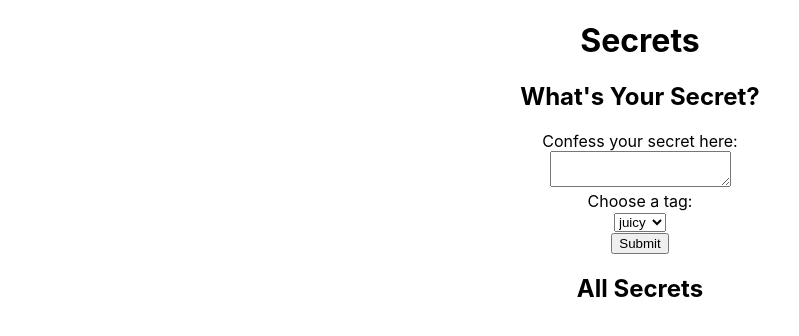
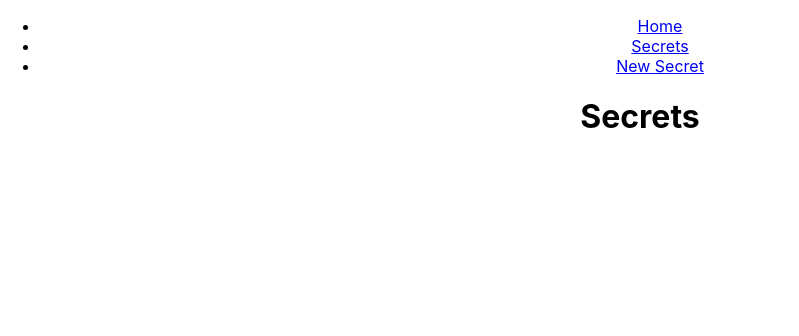
Before and after one commit to meg-gutshall/secrets-frontend, a React (Create React App) app: page / in a window 1280 px wide. Shown: the top 336 px of the page, without its empty margins (0-799 px from the left). Built offline with nearby package versions, Linux system fonts and the light colour scheme; no server answers.

Commit message:
[WIP] Create routes

```diff
--- a/package.json
+++ b/package.json
@@ -10,6 +10,7 @@
     "react-dom": "^17.0.2",
     "react-redux": "^7.2.4",
     "react-router": "^5.2.0",
+    "react-router-dom": "^5.2.0",
     "react-scripts": "4.0.3",
     "redux": "^4.1.0",
     "redux-devtools-extension": "^2.13.9",
--- a/src/App.js
+++ b/src/App.js
@@ -1,16 +1,24 @@
 import { Component } from 'react';
+import { BrowserRouter as Router, Route, Switch } from 'react-router-dom';
 import SecretContainer from './containers/SecretContainer';
 import FormContainer from './containers/FormContainer';
+import Home from './components/Home';
+import Nav from './components/Nav';
 import './App.css';
 
 export class App extends Component {
   render() {
     return (
-      <div className="App">
-        <h1>Secrets</h1>
-        <FormContainer />
-        <SecretContainer />
-      </div>
+      <Router>
+        <div className="App">
+          <Nav />
+          {/* <Switch> */}
+          <Route exact path='/' component={Home} />
+          <Route path='/secrets/new' component={FormContainer} />
+          <Route path='/secrets' component={SecretContainer} />
+          {/* </Switch> */}
+        </div>
+      </Router>
     );
   }
 }
--- /dev/null
+++ b/src/components/Home.js
@@ -0,0 +1,5 @@
+import React from 'react';
+
+const Home = () => <h1>Secrets</h1>
+
+export default Home;
--- /dev/null
+++ b/src/components/Nav.js
@@ -0,0 +1,17 @@
+import { Link } from 'react-router-dom';
+
+const Nav = () => (
+  <ul>
+    <li>
+      <Link to="/">Home</Link>
+    </li>
+    <li>
+      <Link to="/secrets">Secrets</Link>
+    </li>
+    <li>
+      <Link to="/secrets/new">New Secret</Link>
+    </li>
+  </ul>
+);
+
+export default Nav;
```
Also changed, not shown: 1 other file (tests, documents, lock files or other folders).
